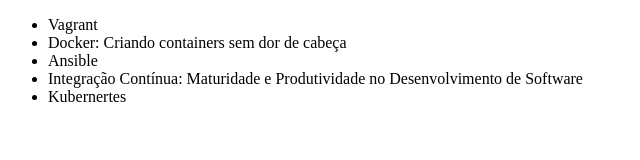
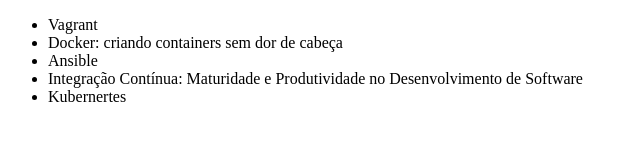
Before and after one commit to IngoStramm/alura-git, a plain HTML site: page index.html in a window 1280 px wide. Shown: the full height of the page, 0-640 px from the left. Drawn offline with Linux system fonts and the light colour scheme.

Commit message:
Atualizando o nome do curso de Docker

```diff
--- a/index.html
+++ b/index.html
@@ -7,7 +7,7 @@
 <body>
 	<ul>
 		<li>Vagrant</li>
-		<li>Docker: Criando containers sem dor de cabeça</li>
+		<li>Docker: criando containers sem dor de cabeça</li>
 		<li>Ansible</li>
 		<li>Integração Contínua: Maturidade e Produtividade no Desenvolvimento de Software</li>
 		<li>Kubernertes</li>
```
